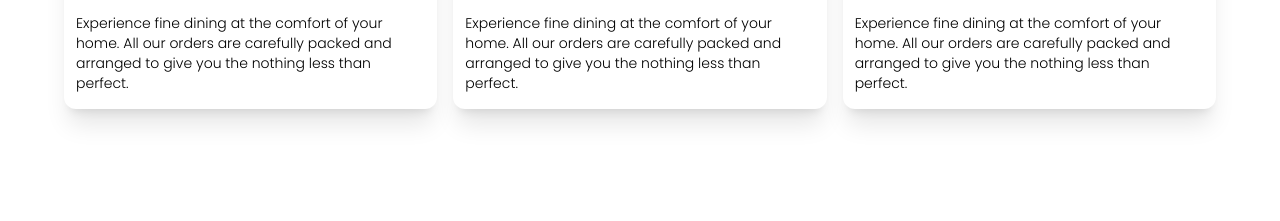
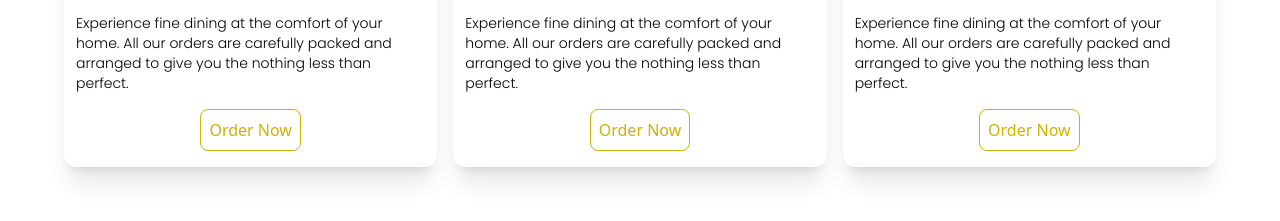
Before and after one commit to Mahaalaxmi/Revamp_Assignment, a plain HTML site: page ass8/index.html in a window 1280 px wide. Shown: the part 337-558 px from the top of the page. Drawn offline with nearby package versions, Linux system fonts and the light colour scheme.

Commit message:
assignment

```diff
--- a/ass8/index.html
+++ b/ass8/index.html
@@ -28,6 +28,7 @@
             are carefully packed and arranged to give you the nothing less
             than perfect.
           </p>
+          <button class="text-[#D0B200] border border-[#D0B200] bg-transparent rounded-lg p-2">Order Now</button>
         </div>
         <!--Card Ending-->
 
@@ -46,6 +47,7 @@
             are carefully packed and arranged to give you the nothing less
             than perfect.
           </p>
+          <button class="text-[#D0B200] border border-[#D0B200] bg-transparent rounded-lg p-2">Order Now</button>
         </div>
         <!--Card Ending-->
 
@@ -64,6 +66,7 @@
             are carefully packed and arranged to give you the nothing less
             than perfect.
           </p>
+          <button class="text-[#D0B200] border border-[#D0B200] bg-transparent rounded-lg p-2">Order Now</button>
         </div>
         <!--Card Ending-->
 
```
